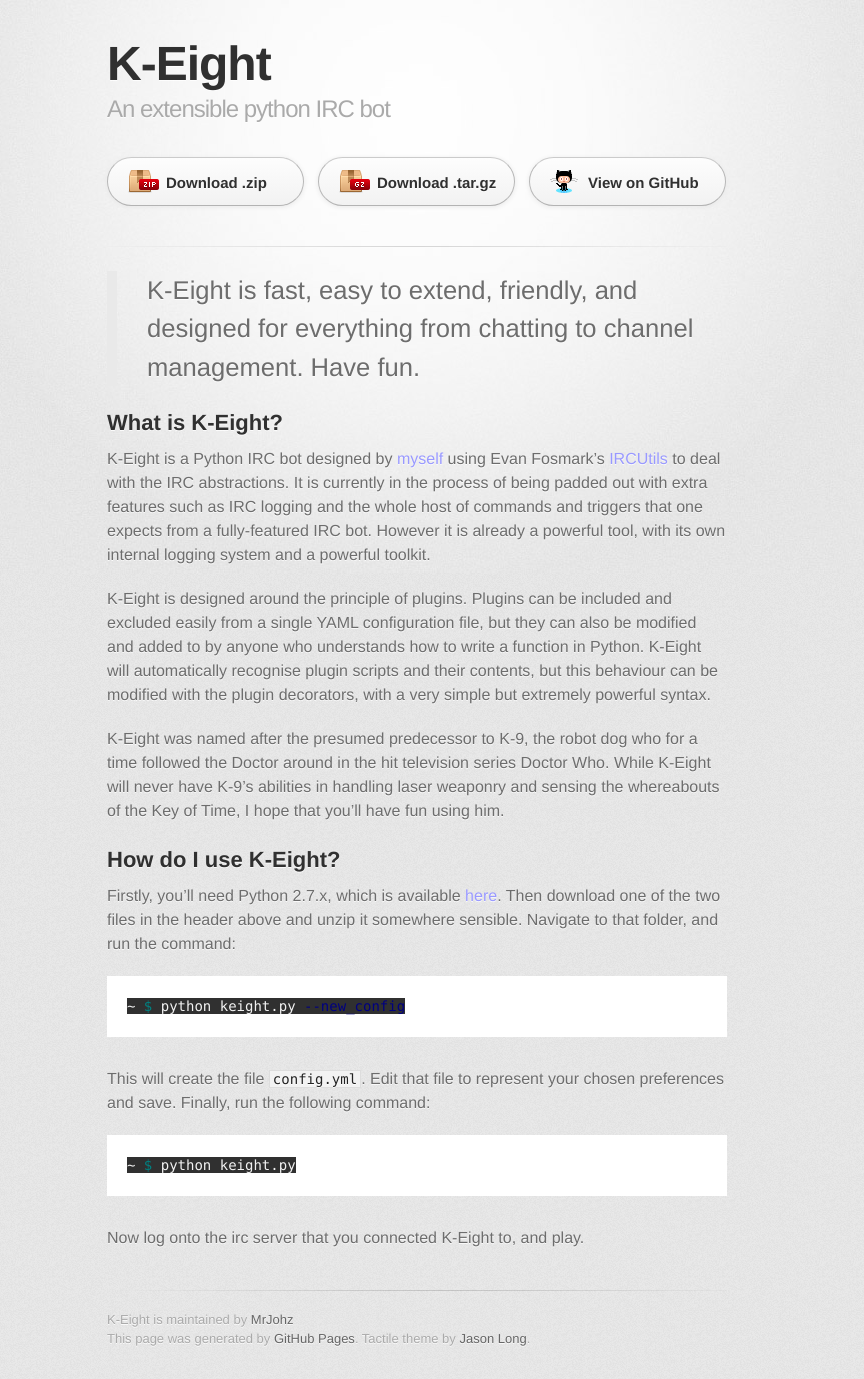
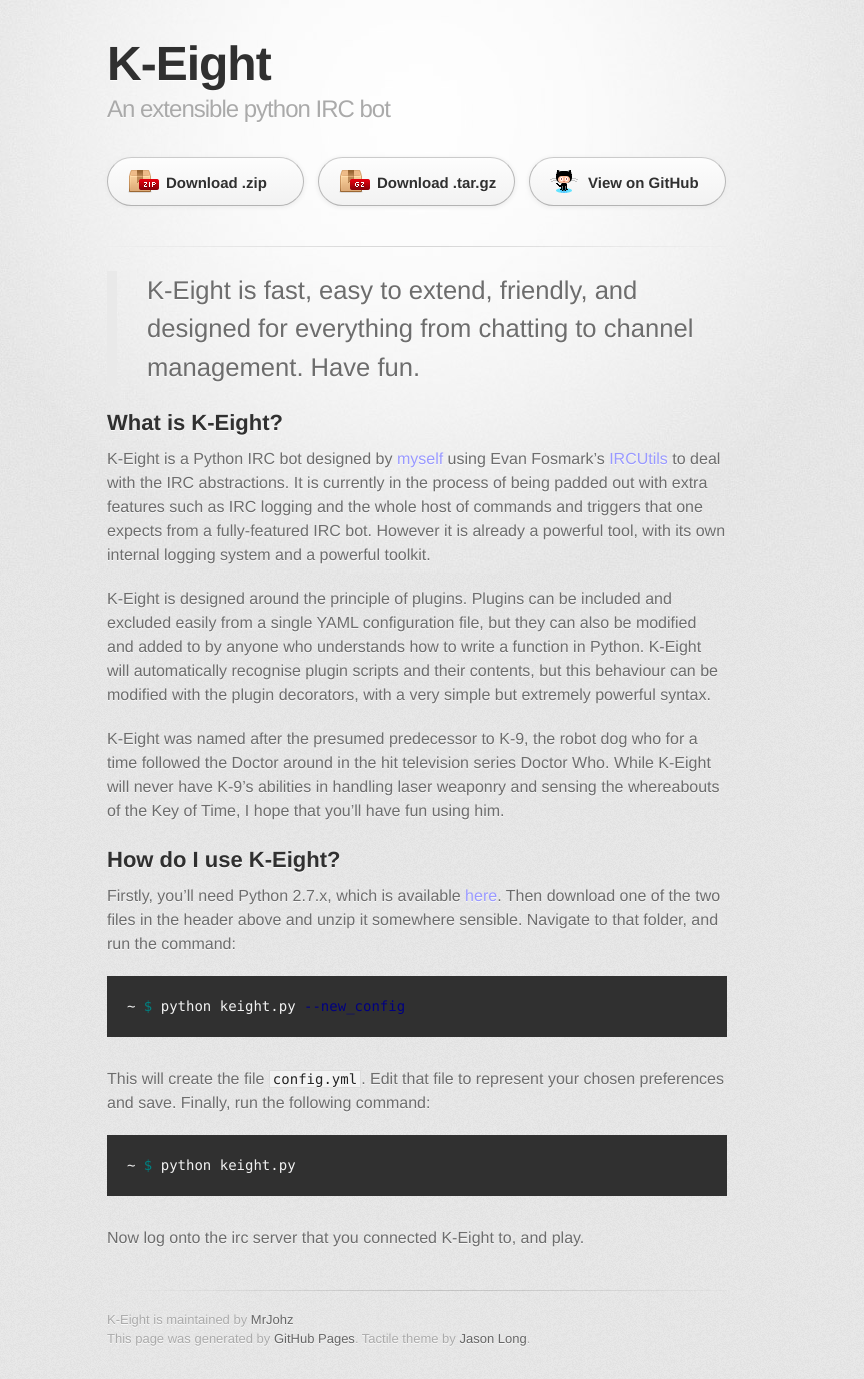
Before and after one commit to MrJohz/K-Eight, a Jekyll site: the page built from index.md, in a window 1280 px wide. Shown: the whole page, without its empty margins (223-1087 px from the left). Built offline with Jekyll 4.4.1, drawn with Linux system fonts in a browser that asks for light colours; some web fonts are replaced.

Commit message:
Updated pygments usage

````diff
--- a/index.md
+++ b/index.md
@@ -18,15 +18,15 @@
 ## How do I use K-Eight?
 Firstly, you'll need Python 2.7.x, which is available [here][pydownload].  Then download one of the two files in the header above and unzip it somewhere sensible.  Navigate to that folder, and run the command:
 
-``` bash
+{% highlight bash %}
 ~ $ python keight.py --new_config
-```
+{% endhighlight %}
 
 This will create the file `config.yml`.  Edit that file to represent your chosen preferences and save.  Finally, run the following command:
 
-``` bash
+{% highlight bash %}
 ~ $ python keight.py
-```
+{% endhighlight %}
 
 Now log onto the irc server that you connected K-Eight to, and play.
 
````
Also changed, not shown: stylesheets/pygments.css (added).
